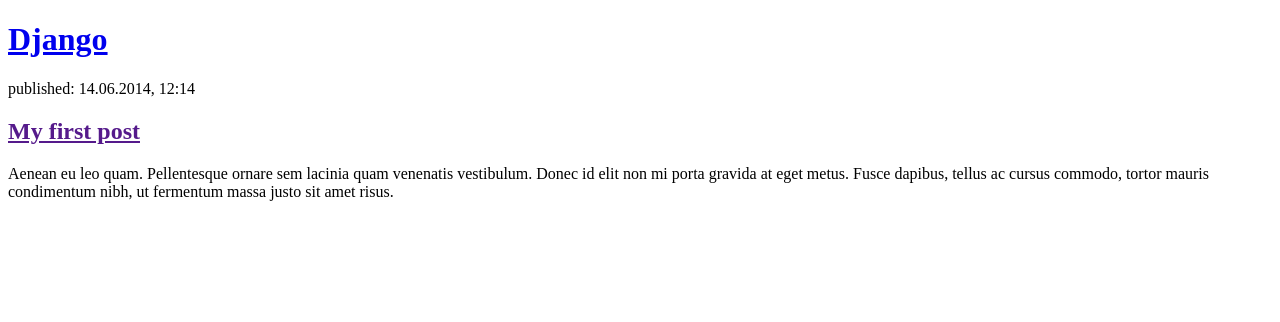
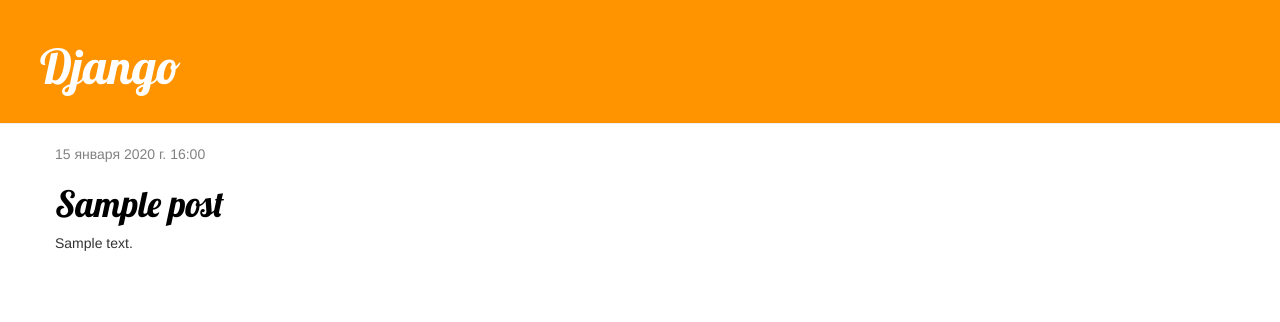
Before and after one commit to timurcult19191919-lang/my-first-blog, a Django app: page / in a window 1280 px wide. Shown: the top 322 px of the page. Run offline with Django 5.2, Linux system fonts and the light colour scheme; tables that the repository leaves empty hold one stand-in row (values such as "Sample post"); some libraries are stand-ins or nearby versions.

Commit message:
Added view and template for detailed blog post as well as CSS for the site.

```diff
--- /dev/null
+++ b/blog/static/css/blog.css
@@ -0,0 +1,48 @@
+
+
+.page-header {
+    background-color: #ff9400;
+    margin-top: 0;
+    padding: 20px 20px 20px 40px;
+}
+
+.page-header h1, .page-header h1 a, .page-header h1 a:visited, .page-header h1 a:active {
+    color: #ffffff;
+    font-size: 36pt;
+    text-decoration: none;
+}
+
+.content {
+    margin-left: 40px;
+}
+
+h1, h2, h3, h4 {
+    font-family: 'Lobster', cursive;
+}
+
+.date {
+    color: #828282;
+}
+
+.save {
+    float: right;
+}
+
+.post-form textarea, .post-form input {
+    width: 100%;
+}
+
+.top-menu, .top-menu:hover, .top-menu:visited {
+    color: #ffffff;
+    float: right;
+    font-size: 26pt;
+    margin-right: 20px;
+}
+
+.post {
+    margin-bottom: 70px;
+}
+
+.post h1 a, .post h1 a:visited {
+    color: #000000;
+}
--- /dev/null
+++ b/blog/templates/blog/base.html
@@ -0,0 +1,27 @@
+{% load static %}
+<html lang="ru">
+<head>
+    <meta charset="UTF-8">
+    <meta name="viewport"
+          content="width=device-width, user-scalable=no, initial-scale=1.0, maximum-scale=1.0, minimum-scale=1.0">
+    <meta http-equiv="X-UA-Compatible" content="ie=edge">
+    <link rel="stylesheet" href="//maxcdn.bootstrapcdn.com/bootstrap/3.2.0/css/bootstrap.min.css">
+    <link rel="stylesheet" href="//maxcdn.bootstrapcdn.com/bootstrap/3.2.0/css/bootstrap-theme.min.css">
+    <link rel="stylesheet" href="{% static 'css/blog.css' %}">
+    <link href="https://fonts.googleapis.com/css?family=Lobster&subset=latin,cyrillic" rel="stylesheet" type="text/css">
+    <title>Document</title>
+</head>
+<body>
+    <div class="page-header">
+        <h1><a href="/">Django</a></h1>
+    </div>
+    <div class="content container">
+        <div class="row">
+            <div class="col-md-8">
+            {% block content %}
+            {% endblock %}
+            </div>
+        </div>
+    </div>
+</body>
+</html>
--- a/blog/templates/blog/post_list.html
+++ b/blog/templates/blog/post_list.html
@@ -1,22 +1,13 @@
-<!doctype html>
-<html lang="en">
-<head>
-    <meta charset="UTF-8">
-    <meta name="viewport"
-          content="width=device-width, user-scalable=no, initial-scale=1.0, maximum-scale=1.0, minimum-scale=1.0">
-    <meta http-equiv="X-UA-Compatible" content="ie=edge">
-    <title>Document</title>
-</head>
-<body>
-    <div>
-        <h1><a href="/">Django</a></h1>
-    </div>
+{% extends 'blog/base.html' %}
 
-    <div>
-        <p>published: 14.06.2014, 12:14</p>
-        <h2><a href="">My first post</a></h2>
-        <p>Aenean eu leo quam. Pellentesque ornare sem lacinia quam venenatis vestibulum. Donec id elit non mi porta gravida at eget metus. Fusce dapibus, tellus ac cursus commodo, tortor mauris condimentum nibh, ut fermentum massa justo sit amet risus.</p>
-    </div>
-
-</body>
-</html>
+{% block content %}
+    {% for post in posts %}
+        <div class="post">
+            <div class="date">
+                {{ post.published_date }}
+            </div>
+            <h1><a href="{% url 'post_detail' pk=post.pk %}">{{ post.title }}</a></h1>
+            <p>{{ post.text|linebreaksbr }}</p>
+        </div>
+    {% endfor %}
+{% endblock %}
--- a/blog/urls.py
+++ b/blog/urls.py
@@ -3,4 +3,5 @@
 
 urlpatterns = [
     path('', views.post_list, name='post_list'),
+    path('post/<int:pk>/', views.post_detail, name='post_detail'),
 ]
--- a/blog/views.py
+++ b/blog/views.py
@@ -1,5 +1,12 @@
 from django.shortcuts import render
+from django.utils import timezone
+from .models import Post
+from django.shortcuts import render, get_object_or_404
 
-# Create your views here.
 def post_list(request):
-    return render(request, 'blog/post_list.html', {})
+    posts = Post.objects.filter(published_date__lte=timezone.now()).order_by('published_date')
+    return render(request, 'blog/post_list.html', {'posts': posts})
+
+def post_detail(request, pk):
+    post = get_object_or_404(Post, pk=pk)
+    return render(request, 'blog/post_detail.html', {'post': post})
```
Also changed, not shown: blog/templates/blog/post_detail.html (added, +13 -0 lines).
